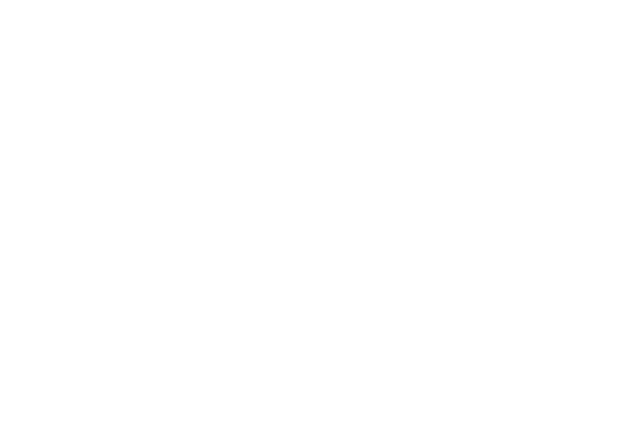
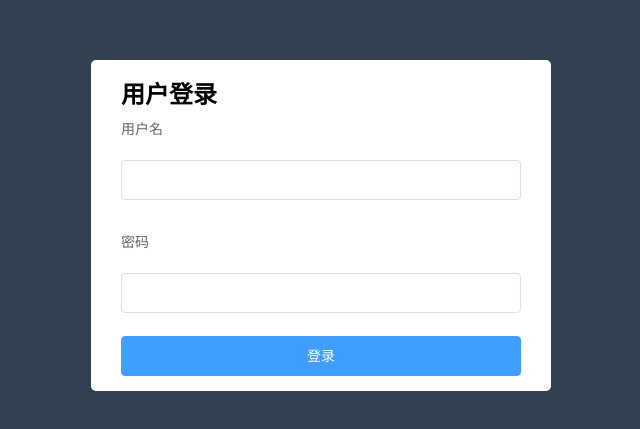
Before and after one commit to LDbird/mallmanager, a Vue app: page /#/login in a window 1280 px wide. Before the commit this address led to /#/. Shown: the part 175-604 px from the top of the page, without its empty margins (319-959 px from the left). Built offline with nearby package versions, Linux system fonts and the light colour scheme.

Commit message:
登录提示

```diff
--- a/package.json
+++ b/package.json
@@ -13,6 +13,7 @@
     "build": "node build/build.js"
   },
   "dependencies": {
+    "axios": "^0.19.0",
     "element-ui": "^2.11.1",
     "vue": "^2.5.2",
     "vue-router": "^3.0.1"
--- a/src/App.vue
+++ b/src/App.vue
@@ -11,5 +11,7 @@
 </script>
 
 <style>
-
+ #app{
+   height: 100%;
+ }
 </style>
--- /dev/null
+++ b/src/assets/css/reset.css
@@ -0,0 +1,9 @@
+html,body{
+  height: 100%;
+  margin: 0;
+  padding: 0;
+}
+h2,div,ul,li{
+  padding: 0;
+  margin: 0;
+}
--- a/src/components/login/login.vue
+++ b/src/components/login/login.vue
@@ -1,15 +1,72 @@
 <template>
-    <div>
-      登录页面
+    <div class="login-wrap">
+      <el-form
+        class="login-form"
+        :label-position="labelPosition"
+        label-width="80px"
+        :model="formLabelAlign"
+      >
+        <h2>用户登录</h2>
+        <el-form-item label="用户名">
+          <el-input v-model="formLabelAlign.username"></el-input>
+        </el-form-item>
+        <el-form-item label="密码">
+          <el-input v-model="formLabelAlign.password" type="password"></el-input>
+        </el-form-item>
+        <el-button class="login-btn" type="primary" @click="handleLogin">登录</el-button>
+      </el-form>
     </div>
 </template>
 
 <script>
     export default {
-        name: "login"
+      name: "login",
+      data() {
+        return {
+          labelPosition: 'top',
+          formLabelAlign: {
+            username: '',
+            password: '',
+          }
+        }
+      },
+      methods:{
+        handleLogin(){
+          this.$http.post('login',this.formLabelAlign).then((res)=>{
+            // console.log(res);
+            // 解构赋值
+            const {data,meta:{msg,status}} = res.data;
+
+            if(status === 200){
+              this.$router.push({name:'home'});
+              this.$message.success(msg);
+            }else {
+              this.$message.error(msg);
+            }
+          })
+
+
+        }
+      }
     }
 </script>
 
 <style scoped>
-
+.login-wrap{
+  height: 100%;
+  background: #324152;
+  /*弹性盒子模型flex布局*/
+  display: flex;
+  justify-content: center;
+  align-items: center;
+}
+  .login-wrap .login-form{
+    width: 400px;
+    background: white;
+    border-radius: 5px;
+    padding: 15px 30px;
+  }
+.login-wrap .login-btn{
+  width: 100%;
+}
 </style>
--- a/src/main.js
+++ b/src/main.js
@@ -5,10 +5,14 @@
 import router from './router'
 import ElementUI from 'element-ui'
 import 'element-ui/lib/theme-chalk/index.css'
+import '@/assets/css/reset.css'
+import MyHttpServer from './plugins/http'
 
 Vue.config.productionTip = false
 
+// Vue.use()是Vue插件的用法，axios不是Vue插件，不能用use
 Vue.use(ElementUI)
+Vue.use(MyHttpServer)
 
 /* eslint-disable no-new */
 new Vue({
--- /dev/null
+++ b/src/plugins/http.js
@@ -0,0 +1,10 @@
+// 插件模块
+import axios from 'axios'
+const MyHttpServer = {}
+MyHttpServer.install = (Vue) => {
+  axios.defaults.baseURL = 'http://www.xiaomadagege.cn:8888/api/private/v1/'
+  // 4. 添加实例方法
+  Vue.prototype.$http = axios
+}
+
+export default MyHttpServer
```
Also changed, not shown: 1 other file (tests, documents, lock files or other folders).
